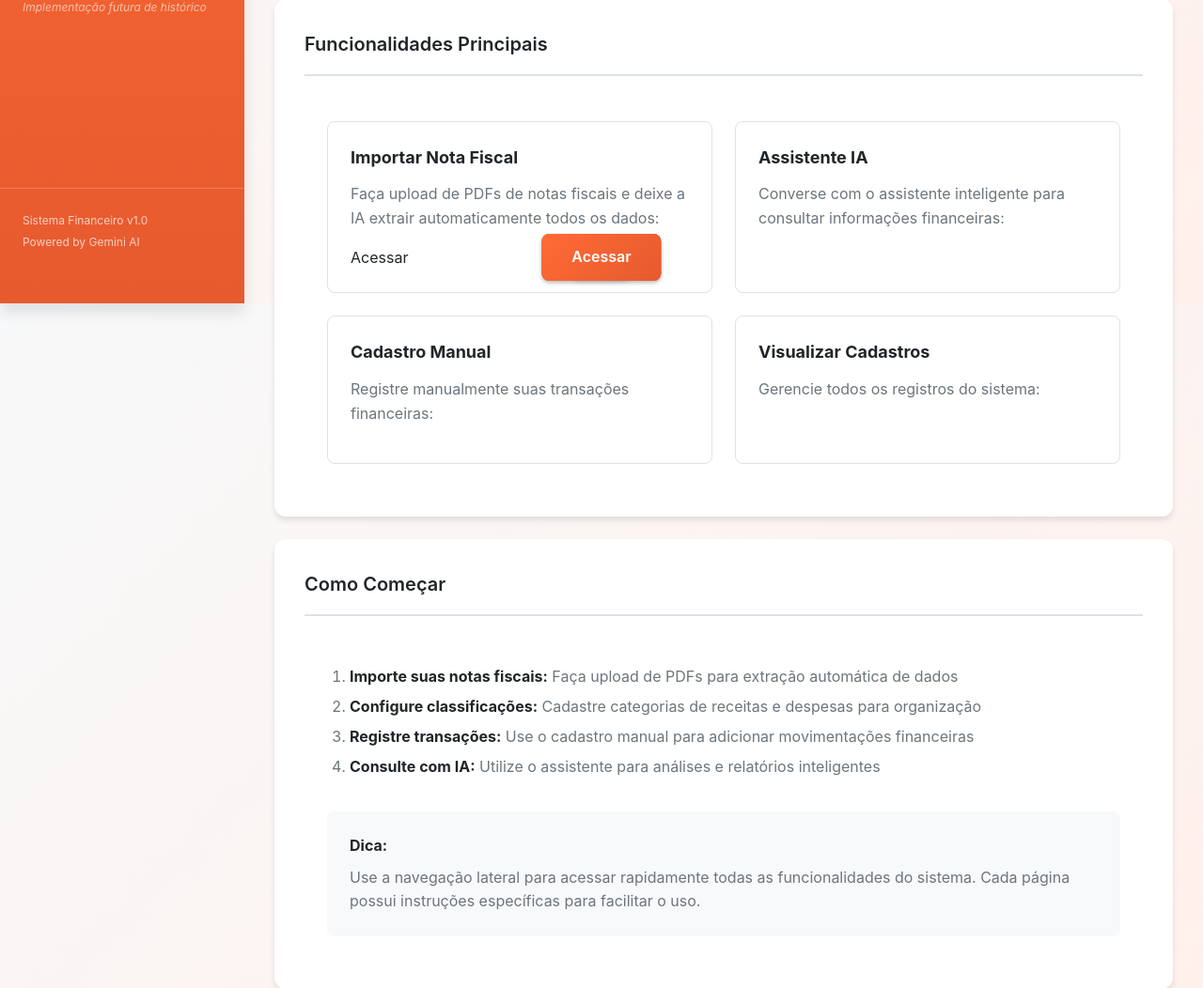
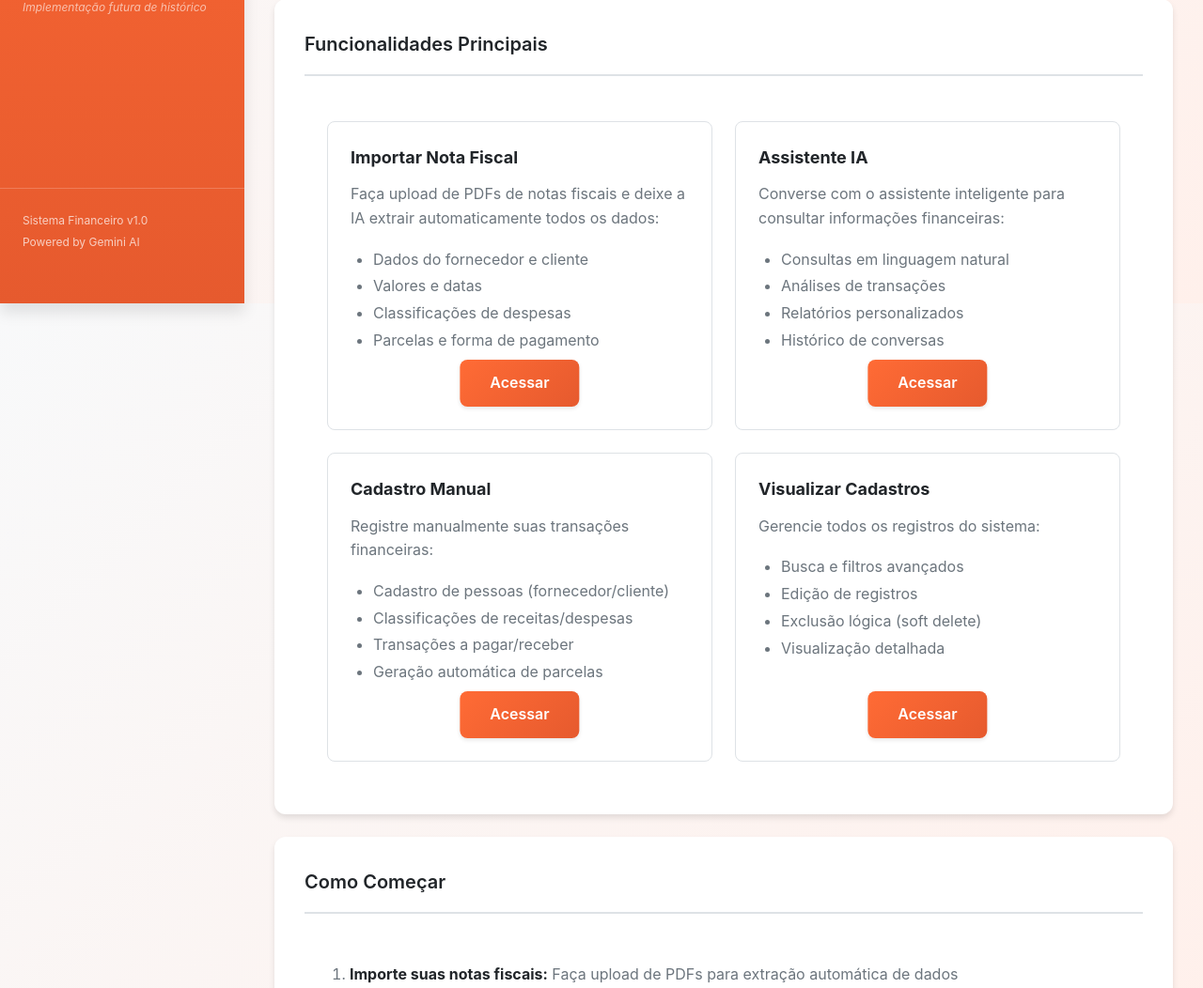
Before and after one commit to brenohabib/PraticaEngSoftware, a Django app: page / in a window 1280 px wide. Shown: the part 477-1529 px from the top of the page at 94% size. Run offline with Django 5.2, Linux system fonts and the light colour scheme; parts of the project's set-up code (start-up, migrations or seed data) failed here and were passed over.

Commit message:
Updated home.html

```diff
--- a/myproject/apps/core/templates/home.html
+++ b/myproject/apps/core/templates/home.html
@@ -36,52 +36,76 @@
         <div style="display: grid; grid-template-columns: repeat(auto-fit, minmax(300px, 1fr)); gap: 1.5rem;">
 
             <!-- Importar PDF -->
-            <div style="border: 1px solid var(--border-color); border-radius: 8px; padding: 1.5rem;">
+            <div style="border: 1px solid var(--border-color); border-radius: 8px; padding: 1.5rem; position: relative; padding-bottom: 5rem;">
                 <h3 style="color: var(--primary); margin-bottom: 0.75rem; font-size: 1.125rem;">
                     Importar Nota Fiscal
                 </h3>
                 <p style="color: var(--text-secondary); line-height: 1.6; margin-bottom: 1rem;">
                     Faça upload de PDFs de notas fiscais e deixe a IA extrair automaticamente todos os dados:
                 </p>
-                <a href="{% url 'upload_pdf' %}" class="btn btn-primary" style="position: absolute; bottom: 1.5rem; left: 50%; transform: translateX(-50%);"></a>
+                <ul style="color: var(--text-secondary); line-height: 1.8; margin-left: 1.5rem;">
+                    <li>Dados do fornecedor e cliente</li>
+                    <li>Valores e datas</li>
+                    <li>Classificações de despesas</li>
+                    <li>Parcelas e forma de pagamento</li>
+                </ul>
+                <a href="{% url 'upload_pdf' %}" class="btn btn-primary" style="position: absolute; bottom: 1.5rem; left: 50%; transform: translateX(-50%);">
                     Acessar
                 </a>
             </div>
 
             <!-- Assistente IA -->
-            <div style="border: 1px solid var(--border-color); border-radius: 8px; padding: 1.5rem;">
+            <div style="border: 1px solid var(--border-color); border-radius: 8px; padding: 1.5rem; position: relative; padding-bottom: 5rem;">
                 <h3 style="color: var(--primary); margin-bottom: 0.75rem; font-size: 1.125rem;">
                     Assistente IA
                 </h3>
                 <p style="color: var(--text-secondary); line-height: 1.6; margin-bottom: 1rem;">
                     Converse com o assistente inteligente para consultar informações financeiras:
                 </p>
+                <ul style="color: var(--text-secondary); line-height: 1.8; margin-left: 1.5rem;">
+                    <li>Consultas em linguagem natural</li>
+                    <li>Análises de transações</li>
+                    <li>Relatórios personalizados</li>
+                    <li>Histórico de conversas</li>
+                </ul>
                 <a href="{% url 'rag_query' %}" class="btn btn-primary" style="position: absolute; bottom: 1.5rem; left: 50%; transform: translateX(-50%);">
                     Acessar
                 </a>
             </div>
 
             <!-- Cadastro Manual -->
-            <div style="border: 1px solid var(--border-color); border-radius: 8px; padding: 1.5rem;">
+            <div style="border: 1px solid var(--border-color); border-radius: 8px; padding: 1.5rem; position: relative; padding-bottom: 5rem;">
                 <h3 style="color: var(--primary); margin-bottom: 0.75rem; font-size: 1.125rem;">
                     Cadastro Manual
                 </h3>
                 <p style="color: var(--text-secondary); line-height: 1.6; margin-bottom: 1rem;">
                     Registre manualmente suas transações financeiras:
                 </p>
+                <ul style="color: var(--text-secondary); line-height: 1.8; margin-left: 1.5rem;">
+                    <li>Cadastro de pessoas (fornecedor/cliente)</li>
+                    <li>Classificações de receitas/despesas</li>
+                    <li>Transações a pagar/receber</li>
+                    <li>Geração automática de parcelas</li>
+                </ul>
                 <a href="{% url 'manual_registration' %}" class="btn btn-primary" style="position: absolute; bottom: 1.5rem; left: 50%; transform: translateX(-50%);">
                     Acessar
                 </a>
             </div>
 
             <!-- Visualizar Cadastros -->
-            <div style="border: 1px solid var(--border-color); border-radius: 8px; padding: 1.5rem;">
+            <div style="border: 1px solid var(--border-color); border-radius: 8px; padding: 1.5rem; position: relative; padding-bottom: 5rem;">
                 <h3 style="color: var(--primary); margin-bottom: 0.75rem; font-size: 1.125rem;">
                     Visualizar Cadastros
                 </h3>
                 <p style="color: var(--text-secondary); line-height: 1.6; margin-bottom: 1rem;">
                     Gerencie todos os registros do sistema:
                 </p>
+                <ul style="color: var(--text-secondary); line-height: 1.8; margin-left: 1.5rem;">
+                    <li>Busca e filtros avançados</li>
+                    <li>Edição de registros</li>
+                    <li>Exclusão lógica (soft delete)</li>
+                    <li>Visualização detalhada</li>
+                </ul>
                 <a href="{% url 'view_cadastros' %}" class="btn btn-primary" style="position: absolute; bottom: 1.5rem; left: 50%; transform: translateX(-50%);">
                     Acessar
                 </a>
```
